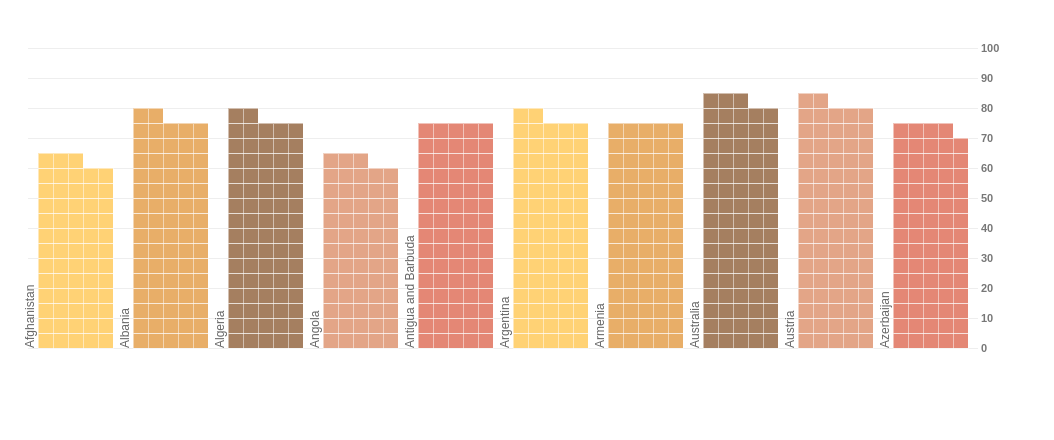
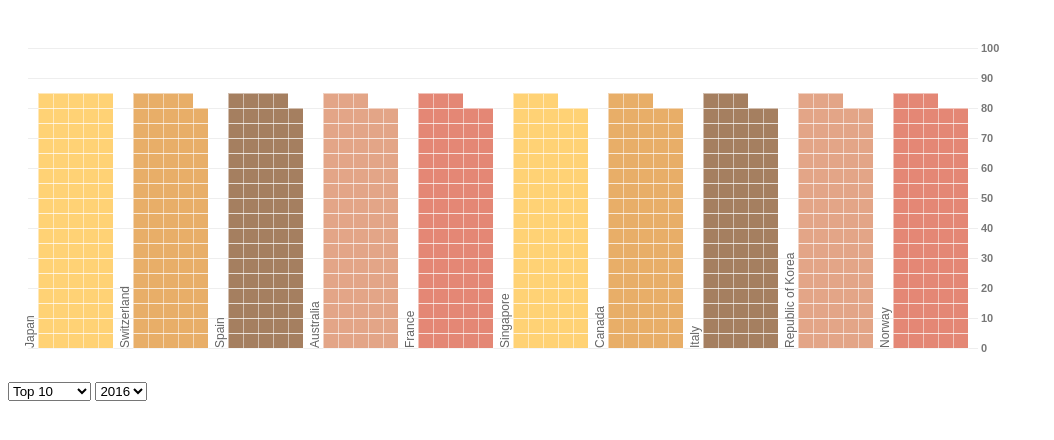
Before and after one commit to jsonkao/tiled-bar-chart, a plain HTML site: page index.html in a window 1280 px wide. Shown: the whole page, without its empty margins (0-1054 px from the left). Drawn offline with Linux system fonts and the light colour scheme.

Commit message:
filtereddata

```diff
--- a/index.html
+++ b/index.html
@@ -15,6 +15,32 @@
       </svg>
     </div>
 
+    <div id="menu">
+      <select class="mode">
+        <option value="top10">Top 10</option>
+        <option value="bottom10">Bottom 10</option>
+      </select>
+      <select class="year">
+        <option value="2000">2000</option>
+        <option value="2001">2001</option>
+        <option value="2002">2002</option>
+        <option value="2003">2003</option>
+        <option value="2004">2004</option>
+        <option value="2005">2005</option>
+        <option value="2006">2006</option>
+        <option value="2007">2007</option>
+        <option value="2008">2008</option>
+        <option value="2009">2009</option>
+        <option value="2010">2010</option>
+        <option value="2011">2011</option>
+        <option value="2012">2012</option>
+        <option value="2013">2013</option>
+        <option value="2014">2014</option>
+        <option value="2015">2015</option>
+        <option value="2016" selected>2016</option>
+      </select>
+    </div>
+
     <script src="lib/d3.min.js"></script>
     <script src="lib/lodash.min.js"></script>
     <script src="src/main.js"></script>
--- a/src/main.js
+++ b/src/main.js
@@ -7,7 +7,9 @@ const NUM_VISIBLE_COUNTRIES = 10;
 const barWidth = (TILES_PER_ROW * TILE_SIZE) + BAR_PADDING;
 
 const colors = ["#ffd275", "#e8ae68", "#a57f60", "#e3a587", "#e48775"];
-let data = [42, 34, 12, 17, 53];
+let data, filteredData;
+let selectedYear = 2016;
+let selectedMode = 'top10';
 
 const getTiles = num => {
   const tiles = [];
@@ -63,7 +65,7 @@ function updateLabel(d) {
 const updateBars = () => {
   const u = d3.select('g.bars')
     .selectAll('g')
-    .data(data);
+    .data(filteredData);
 
   u.enter()
     .append('g')
@@ -86,24 +88,43 @@ const updateAxis = () => {
     .call(yAxis);
 };
 
+const update = () => {
+  updateFilteredData();
+  updateBars();
+  updateAxis();
+};
+
 const initializeData = () =>
-  data = data
-    .filter(d => +d.year === 2016)
-    .map(d => ({
-      name: d.country,
-      year: +d.year,
-      age: +d.all
-    }))
+  data = data.map(d => ({
+    name: d.country,
+    year: +d.year,
+    age: +d.all,
+  }));
+
+const updateFilteredData = () =>
+  filteredData = data
+    .filter(d => d.year === selectedYear)
+    .sort((a, b) => selectedMode === 'top10' ? b.age - a.age : a.age - b.age)
     .slice(0, NUM_VISIBLE_COUNTRIES);
 
 const initialize = () => {
   initializeData();
+
+  d3.select('select.mode')
+    .on('change', function() {
+      selectedMode = this.value;
+      update();
+    });
+  d3.select('select.year')
+    .on('change', function() {
+      selectedYear = +this.value;
+      update();
+    });
 };
 
 d3.tsv("data/life-expectancy-WHO-2000-2016-simplified.tsv", (err, tsv) => {
   data = tsv;
 
   initialize();
-  updateBars();
-  updateAxis();
+  update();
 });
```
